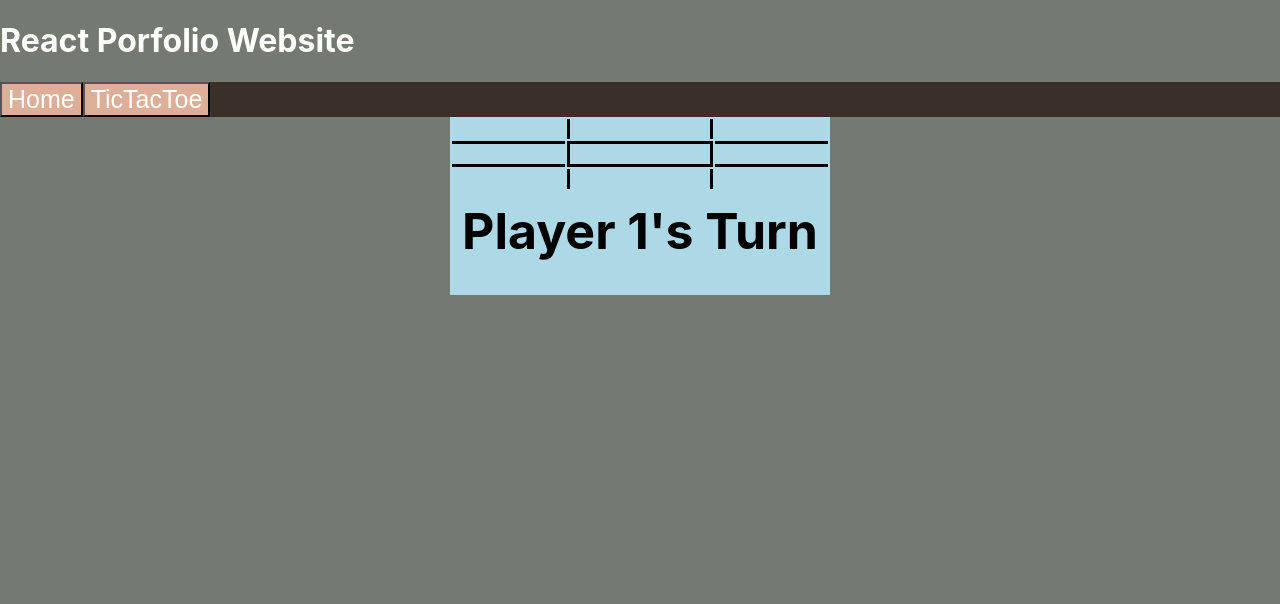
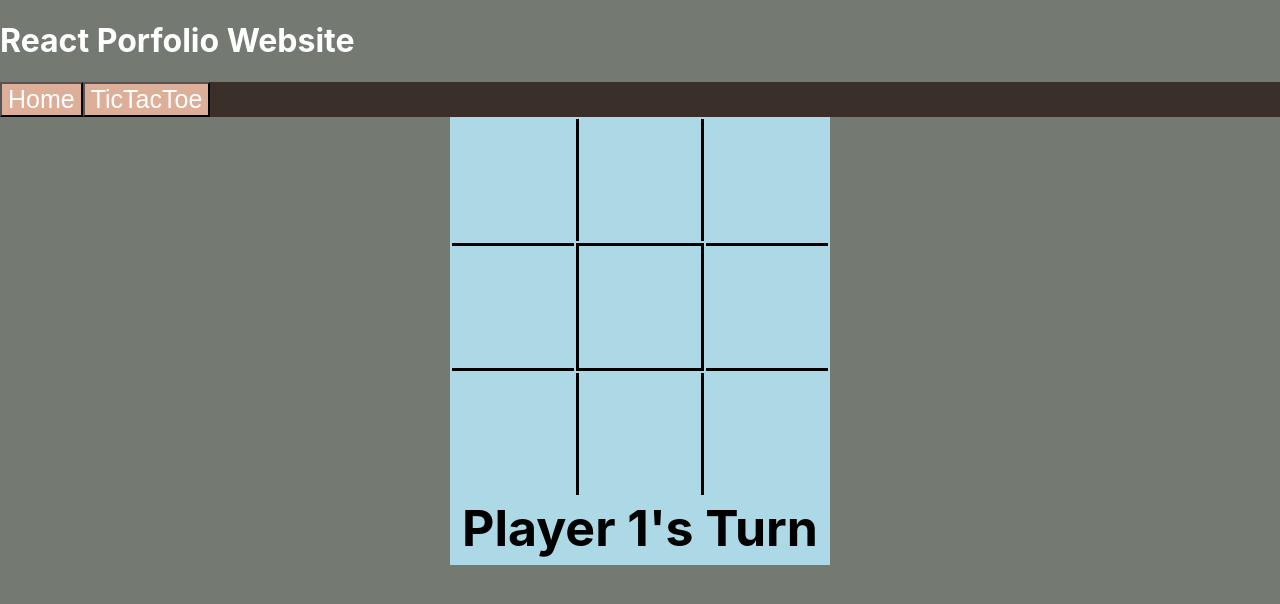
Before and after one commit to ekemlage/PersonalReactPortfolioEMK, a React (Create React App) app in the folder new-app/: page / in a window 1280 px wide. Both pictures are taken after a click on the button "TicTacToe". Shown: the top 604 px of the page. Built offline with nearby package versions, Linux system fonts and the light colour scheme.

Commit message:
fixed table formatting and class id structure in css

```diff
--- a/new-app/src/components/styling.css
+++ b/new-app/src/components/styling.css
@@ -23,7 +23,6 @@ table{
 }
 
 th, td {
-    padding: 10px;
     font-size: 50px;
     text-align: center;
 }
@@ -41,3 +40,8 @@ th, td {
     border-left: 3px solid black;
     border-right: 3px solid black;
 }
+
+.gameBoard{
+    width: 120px;
+    height:120px;
+}
--- a/new-app/src/components/ticTacToe.js
+++ b/new-app/src/components/ticTacToe.js
@@ -68,20 +68,20 @@ export default function TicTacToe(){
         <div>
             <table>
                 <tbody id="gameBoard">
-                    <tr id="row1">
-                        <td onClick={() => handleClick(0)} id="row1-column1" class ="column1 row1">{gameBoard[0]}</td>
-                        <td onClick={() => handleClick(1)} id="row1-column2" class ="column2 row1">{gameBoard[1]}</td>
-                        <td onClick={() => handleClick(2)}id="row1-column3" class ="column3 row1">{gameBoard[2]}</td>
+                    <tr>
+                        <td onClick={() => handleClick(0)} class ="gameBoard">{gameBoard[0]}</td>
+                        <td onClick={() => handleClick(1)} class ="column2 gameBoard">{gameBoard[1]}</td>
+                        <td onClick={() => handleClick(2)} class ="gameBoard">{gameBoard[2]}</td>
                     </tr>
                     <tr id="row2">
-                        <td onClick={() => handleClick(3)} id="row2-column1" class ="column1 row2">{gameBoard[3]}</td>
-                        <td onClick={() => handleClick(4)} id="row2-column2" class ="column2 row2">{gameBoard[4]}</td>
-                        <td onClick={() => handleClick(5)} id="row2-column3" class ="column3 row2">{gameBoard[5]}</td>
+                        <td onClick={() => handleClick(3)} class ="gameBoard row2">{gameBoard[3]}</td>
+                        <td onClick={() => handleClick(4)} class ="column2 gameBoard row2">{gameBoard[4]}</td>
+                        <td onClick={() => handleClick(5)} class ="gameBoard row2">{gameBoard[5]}</td>
                     </tr>
-                    <tr id="row3">
-                        <td onClick={() => handleClick(6)} id="row3-column1" class ="column1 row3">{gameBoard[6]}</td>
-                        <td onClick={() => handleClick(7)} id="row3-column2" class ="column2 row3">{gameBoard[7]}</td>
-                        <td onClick={() => handleClick(8)} id="row3-column3" class ="column3 row3">{gameBoard[8]}</td>
+                    <tr>
+                        <td onClick={() => handleClick(6)} class ="gameBoard">{gameBoard[6]}</td>
+                        <td onClick={() => handleClick(7)} class ="column2 gameBoard">{gameBoard[7]}</td>
+                        <td onClick={() => handleClick(8)} class ="gameBoard">{gameBoard[8]}</td>
                     </tr>
                     <tr>
                         <th colspan="3">{turnMessage}</th>
```
